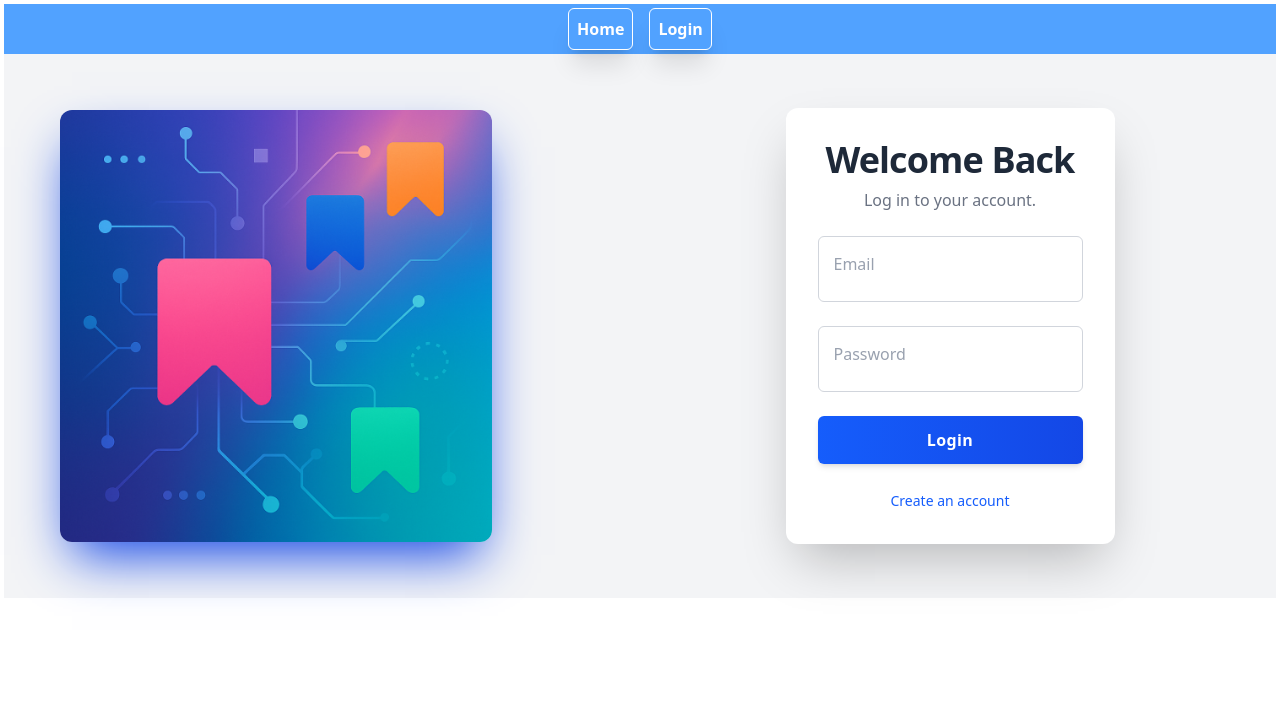
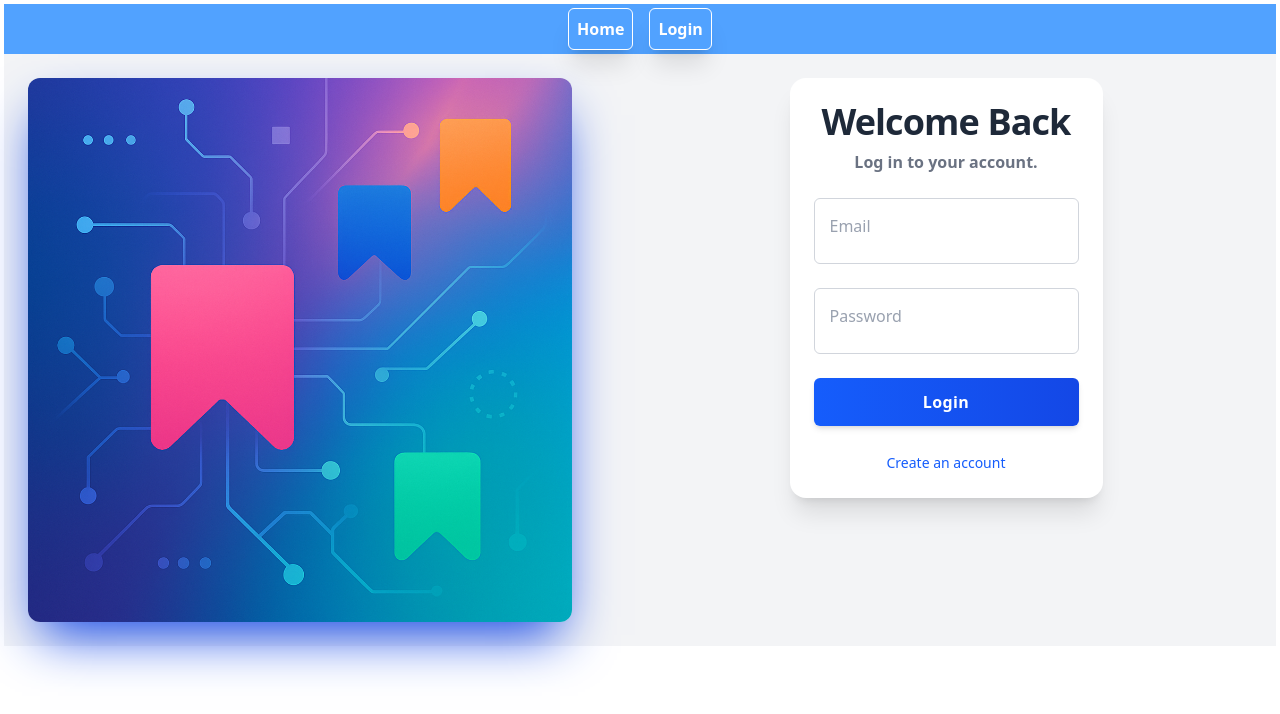
Before and after one commit to rahuls-pravaah/bookmarkManager, a React (Vite) app: page /login in a window 1280 px wide. Shown: the top 714 px of the page. Built offline with nearby package versions, Linux system fonts and the light colour scheme; no server answers.

Commit message:
Implement structural updates and optimizations across multiple modules

```diff
--- a/src/components/Login.jsx
+++ b/src/components/Login.jsx
@@ -9,6 +9,9 @@ function Login() {
 
   const [email, setEmail] = useState("");
   const [password, setPassword] = useState("");
+
+  // for UI
+  const [inputBorder, setInputBorder] = useState("");
 
   useEffect(() => {
     if (!user && !loading) {
@@ -28,17 +31,17 @@ function Login() {
   }
 
   return (
-    <div className="flex bg-gray-100 p-4">
-      <div className="w-1/2 hidden md:flex p-10">
-      <img src="/image.png" alt="bookmark image" className="w-[27rem] h-[27rem] rounded-xl shadow-blue-700 shadow-2xl"/>
+    <div className="flex bg-gray-100 sm:p-6">
+      <div className="w-1/2 hidden md:flex">
+      <img src="/image.png" alt="bookmark image" className="w-[34rem] h-[34rem] rounded-xl shadow-blue-700 shadow-2xl"/>
       </div>
-      <div className="flex justify-center items-center flex-col w-full md:w-1/2">
-        <div className="bg-white p-8 rounded-xl shadow-2xl transition-all duration-300 transform hover:shadow-3xl">
+      <div className="flex items-center flex-col w-full md:w-1/2">
+        <div className="bg-white p-6 rounded-2xl shadow-xl transition-all duration-300 transform hover:shadow-3xl">
           <div className="text-center mb-6">
             <h1 className="text-4xl font-extrabold text-gray-800 tracking-tight">
               Welcome Back
             </h1>
-            <p className="text-gray-500 mt-2">Log in to your account.</p>
+            <p className="text-gray-500 mt-2 font-bold">Log in to your account.</p>
           </div>
 
           <form onSubmit={loginHandler} className="space-y-6">
--- a/src/components/Signup.jsx
+++ b/src/components/Signup.jsx
@@ -65,7 +65,7 @@ function Signup() {
   return (
     <div className="flex bg-gray-100 sm:p-6">
       <div className="w-1/2 hidden md:flex">
-      <img src="/signup.jpg" alt="bookmark image" className="w-[34rem] h-[34rem] rounded-xl shadow-blue-700 shadow-2xl"/>
+      <img src="/signup_image.jpg" alt="bookmark image" className="w-[34rem] h-[34rem] rounded-xl shadow-blue-700 shadow-2xl"/>
       </div>
       <div className="flex justify-center items-center flex-col w-full md:w-1/2">
         <div className="bg-white shadow-xl rounded-2xl p-6 sm:p-8 lg:p-10 w-full max-w-md">
```
Also changed, not shown: public/signup_image.jpg (renamed from public/signup.jpg).
